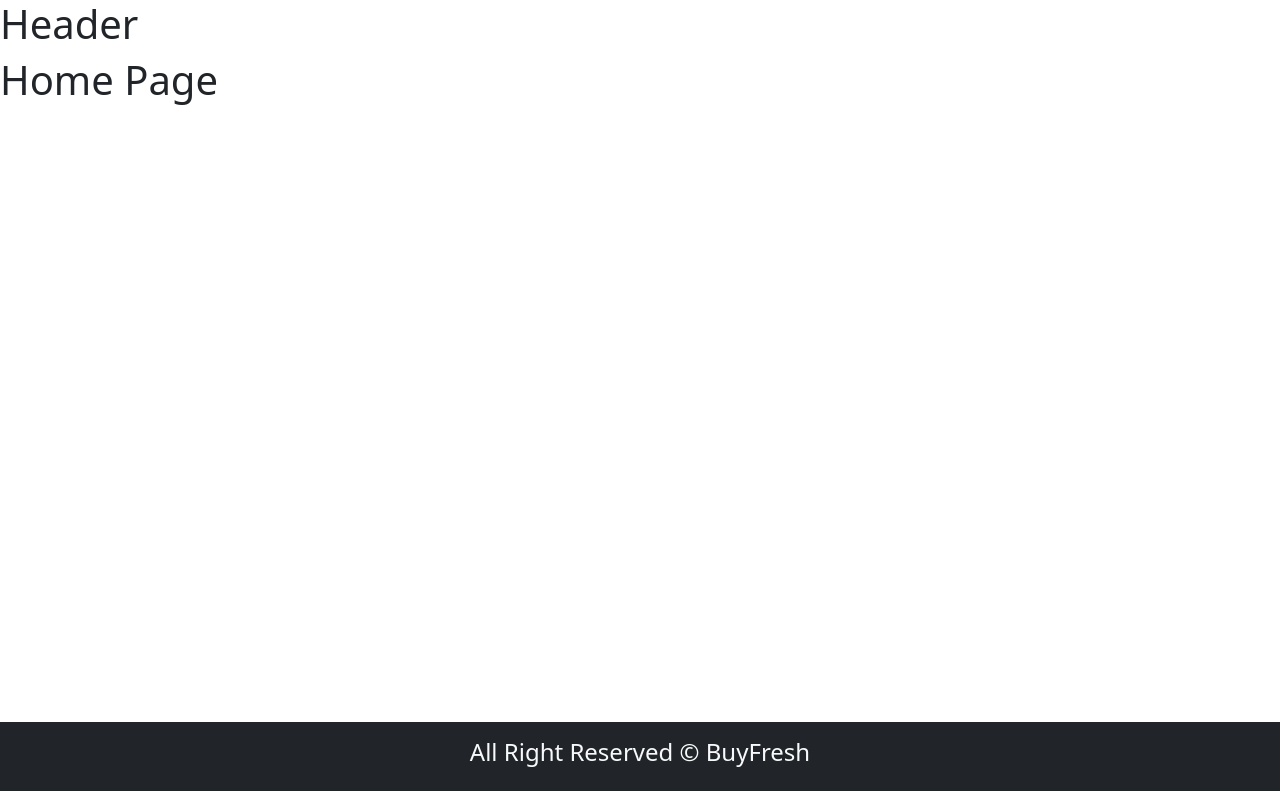
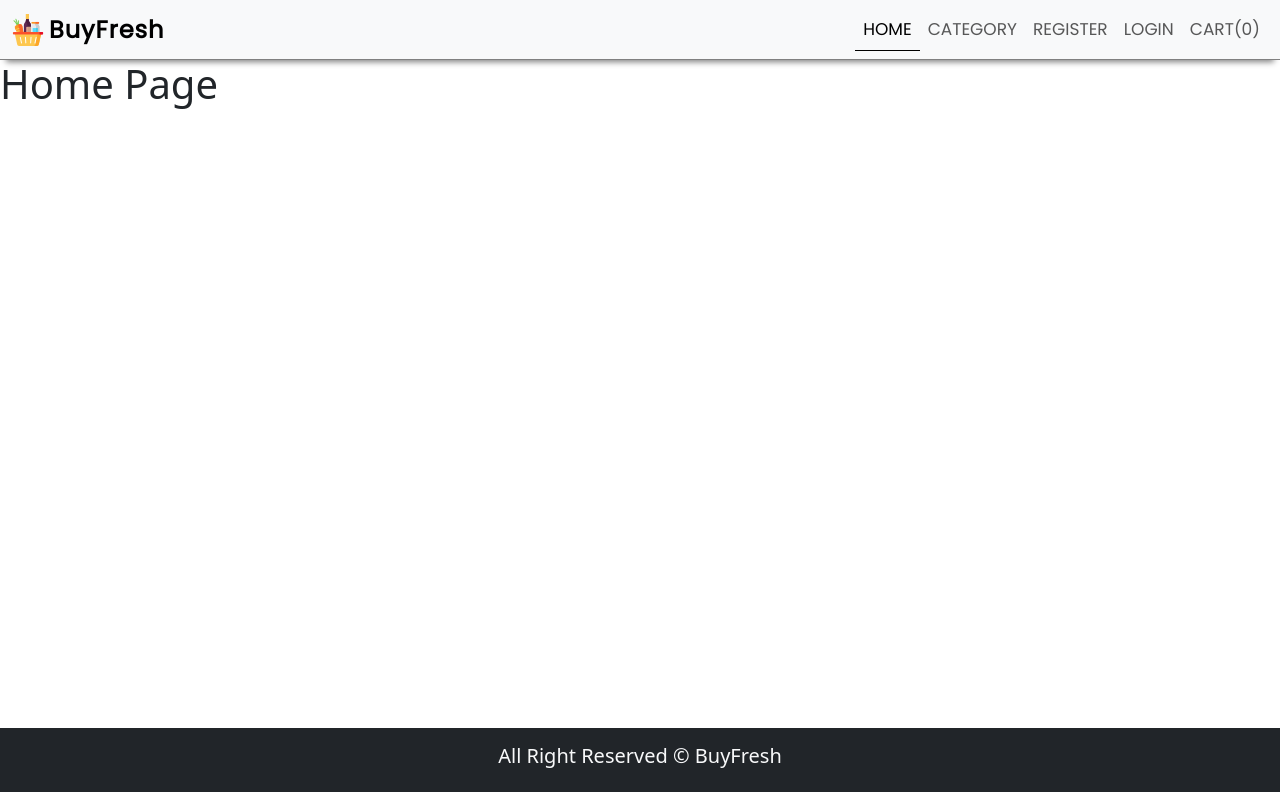
Before and after one commit to Nikhilx210/Grocery-Portal, a React (Create React App) app in the folder client/: page / in a window 1280 px wide. Built offline with nearby package versions, Linux system fonts and the light colour scheme; the HTML template or start-up script is replaced by a standard one.

Commit message:
Minor_Changes

```diff
--- a/client/src/components/Layout/Footer.js
+++ b/client/src/components/Layout/Footer.js
@@ -3,9 +3,9 @@ import React from 'react'
 const Footer = () => {
   return (
     <div className='bg-dark text-light p-3'>
-      <h4 className='text-center'>
+      <h5 className='text-center'>
         All Right Reserved &copy; BuyFresh
-      </h4>
+      </h5>
     </div>
   )
 }
--- a/client/src/components/Layout/Header.js
+++ b/client/src/components/Layout/Header.js
@@ -1,10 +1,42 @@
 import React from 'react'
-
+import { NavLink ,Link} from 'react-router-dom'
+import i from '../../images/Icon.png'
 const Header = () => {
   return (
-    <div>
-      <h1>Header</h1>
-    </div>
+    <>
+      <nav className="navbar navbar-expand-lg bg-body-tertiary">
+        <div className="container-fluid">
+          <button className="navbar-toggler" type="button" data-bs-toggle="collapse" data-bs-target="#navbarTogglerDemo01" aria-controls="navbarTogglerDemo01" aria-expanded="false" aria-label="Toggle navigation">
+            <span className="navbar-toggler-icon" />
+          </button>
+          <div className="collapse navbar-collapse" id="navbarTogglerDemo01">
+            <img src={i}></img><Link to="/" className="navbar-brand" style={{textTransform:"none"}} >BuyFresh</Link>
+            <ul className="navbar-nav ms-auto mb-2 mb-lg-0">
+              <li className="nav-item">
+                <NavLink to="/" className="nav-link" aria-current="page" >Home</NavLink>
+              </li>
+              <li className="nav-item">
+                <NavLink to="/category" className="nav-link" aria-current="page" >Category</NavLink>
+              </li>
+              <li className="nav-item">
+                <NavLink to="/register" className="nav-link" >Register</NavLink>
+              </li>
+              <li className="nav-item">
+                <NavLink to="/login" className="nav-link" >Login</NavLink>
+              </li>
+              <li className="nav-item">
+                <NavLink to="/cart" className="nav-link" >Cart(0)</NavLink>
+              </li>
+            </ul>
+            {/* <form className="d-flex" role="search">
+              <input className="form-control me-2" type="search" placeholder="Search" aria-label="Search" />
+              <button className="btn btn-outline-success" type="submit">Search</button>
+            </form> */}
+          </div>
+        </div>
+      </nav>
+
+    </>
   )
 }
 
--- a/client/src/components/Layout/Layout.js
+++ b/client/src/components/Layout/Layout.js
@@ -6,7 +6,7 @@ const Layout = (props) => {
   return (
     <div>
       <Header/>
-      <main style={{minHeight:"83.3vh"}}>
+      <main style={{minHeight:"83.5vh"}}>
         {props.children}
       </main>
       <Footer/>
--- a/client/src/index.css
+++ b/client/src/index.css
@@ -6,3 +6,25 @@
 }
 /* font-family: 'Poppins', sans-serif; */
 /* font-family: 'Playfair Display', serif; */
+.navbar{
+  font-family: 'Poppins', sans-serif;
+  font-size: 17px;
+  line-height: 26px;
+  text-transform: uppercase;
+  box-shadow: 0 8px 6px -6px gray;
+  --webkit-box-shadow:0 8px 6px -6px gray;
+  border-bottom: 0.1px solid gray !important;
+}
+.nav-link{
+  font-weight: 500 !important;
+}
+.navbar-brand{
+  font-size: x-large;
+  font-weight: 700;
+  font-family: 'Poppins',sans-serif;
+  letter-spacing: 1px;
+  padding: 5px;
+}
+.active{
+  border-bottom: 1px solid black;
+}
```
Also changed, not shown: client/src/images/Icon.png (added).
